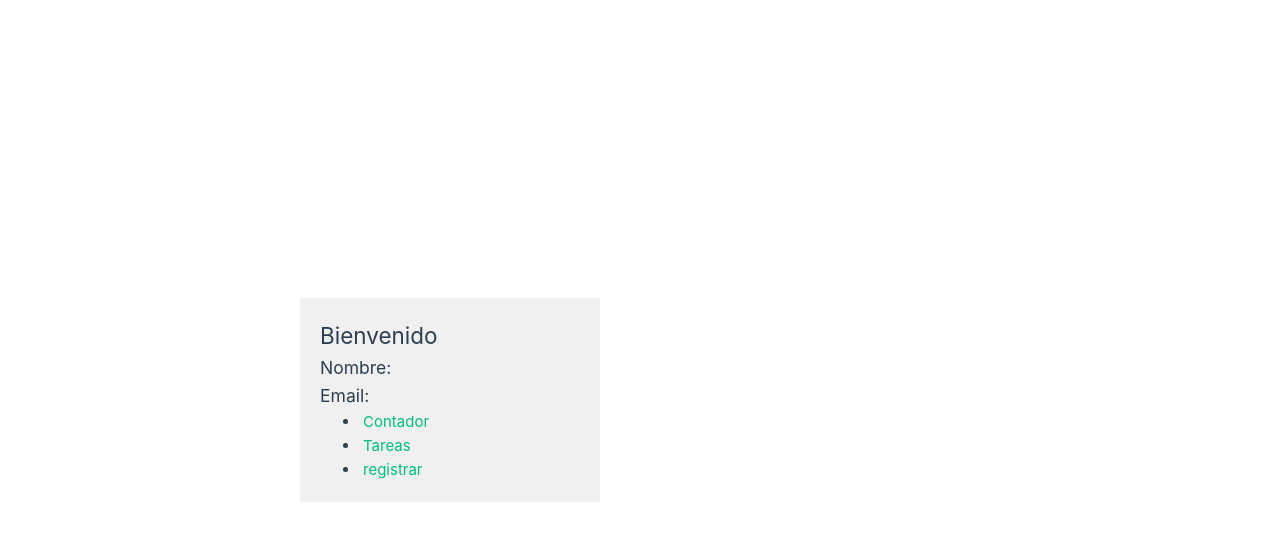
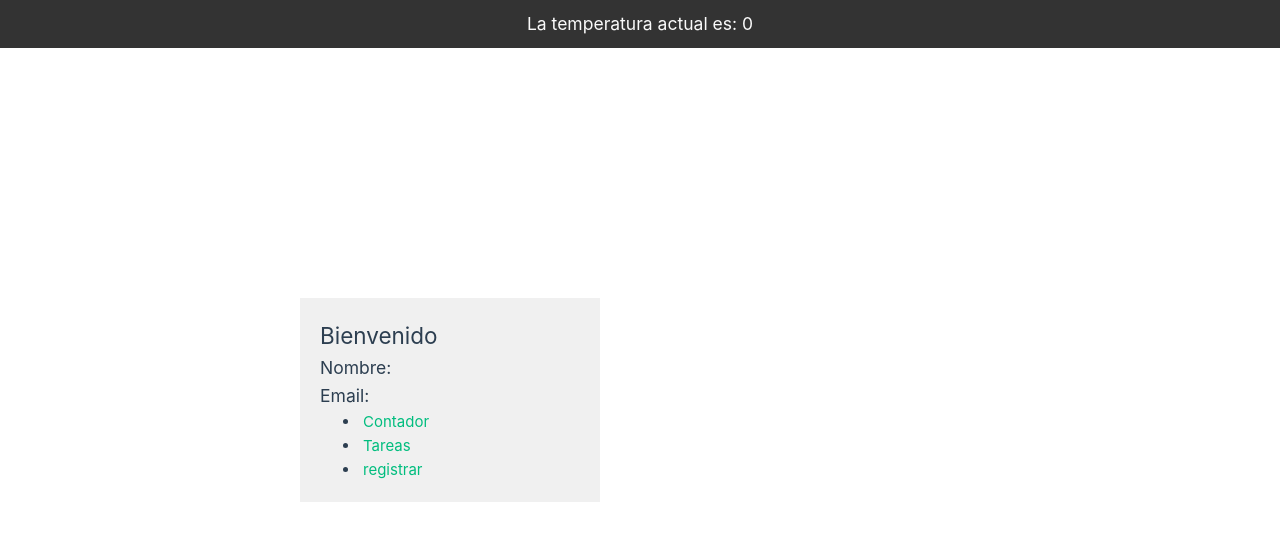
Before and after one commit to amazing79/proyecto-vue, a Vue app: page / in a window 1280 px wide. Shown: the top 540 px of the page. Built offline with nearby package versions, Linux system fonts and the light colour scheme; no server answers.

Commit message:
Finalizado ejemplo de consumir una api con Axios y como separar logica y funcionalidad

```diff
--- a/package.json
+++ b/package.json
@@ -11,6 +11,7 @@
   },
   "dependencies": {
     "@vee-validate/yup": "^4.15.1",
+    "axios": "^1.9.0",
     "npm": "^11.4.1",
     "pinia": "^3.0.1",
     "vee-validate": "^4.15.1",
--- /dev/null
+++ b/src/components/HeaderBar.vue
@@ -0,0 +1,29 @@
+<script setup>
+ import WeatherApi from './WeatherApi.vue';
+</script>
+
+<template>
+  <div class="header">
+    <h3>La temperatura actual es: <WeatherApi></WeatherApi></h3>
+  </div>
+
+</template>
+
+<style scoped>
+  .header{
+    display: flex;
+    justify-content: center;
+    align-items: center;
+    padding: 10px 20px;
+    position: fixed;
+    top: 0;
+    right: 0;
+    left: 0;
+    background-color: #333;
+    color: #fafafa;
+  }
+
+  h3{
+    margin:  0;
+  }
+</style>
--- /dev/null
+++ b/src/components/WeatherApi.vue
@@ -0,0 +1,19 @@
+<script setup>
+   import {useWeather} from '../composables/useWeather';
+   import { onMounted } from 'vue';
+   import { useWeatherStore } from '@/stores/weatherStore';
+
+   const weatherStore = useWeatherStore()
+
+    onMounted( () => {
+        useWeather()
+    })
+</script>
+
+<template>
+    <span>{{ weatherStore.temperatura }}</span>
+</template>
+
+<style scoped>
+
+</style>
--- /dev/null
+++ b/src/composables/useWeather.js
@@ -0,0 +1,9 @@
+import { useWeatherStore } from "@/stores/weatherStore";
+import { getTemperatura } from "@/helpers/getWeather";
+
+export const useWeather = async () => {
+    const newValue = await getTemperatura();
+    const weatherStore = useWeatherStore();
+
+    weatherStore.setTemperatura(newValue);
+}
--- /dev/null
+++ b/src/helpers/getWeather.js
@@ -0,0 +1,9 @@
+import axios from 'axios';
+
+const API_URL = 'https://api.open-meteo.com/v1/forecast?latitude=-45.8626&longitude=-67.494&hourly=temperature_2m';
+
+export const getTemperatura =  async () => {
+   const response = await axios.get(API_URL);
+   const newTemp = response.data.hourly.temperature_2m[19];
+   return newTemp;
+};
--- /dev/null
+++ b/src/stores/weatherStore.js
@@ -0,0 +1,11 @@
+import { ref } from 'vue'
+import { defineStore } from 'pinia'
+//por convencion, se usa la palabra use para definir la store
+export const useWeatherStore = defineStore('consultar-clima', () => {
+  const temperatura = ref(0);
+  const setTemperatura = (temp) => {
+   temperatura.value = temp
+  }
+
+  return { temperatura, setTemperatura }
+})
--- a/src/views/MainView.vue
+++ b/src/views/MainView.vue
@@ -1,13 +1,14 @@
 <script setup>
   import SideBar from '@/components/SideBar.vue';
+  import HeaderBar from '@/components/HeaderBar.vue';
 </script>
 
 <template>
+  <HeaderBar></HeaderBar>
   <div class="container">
      <SideBar></SideBar>
       <div class="content">
         <router-view>
-
         </router-view>
       </div>
   </div>
```
Also changed, not shown: src/stores/counter.js (deleted, +0 -12 lines).
